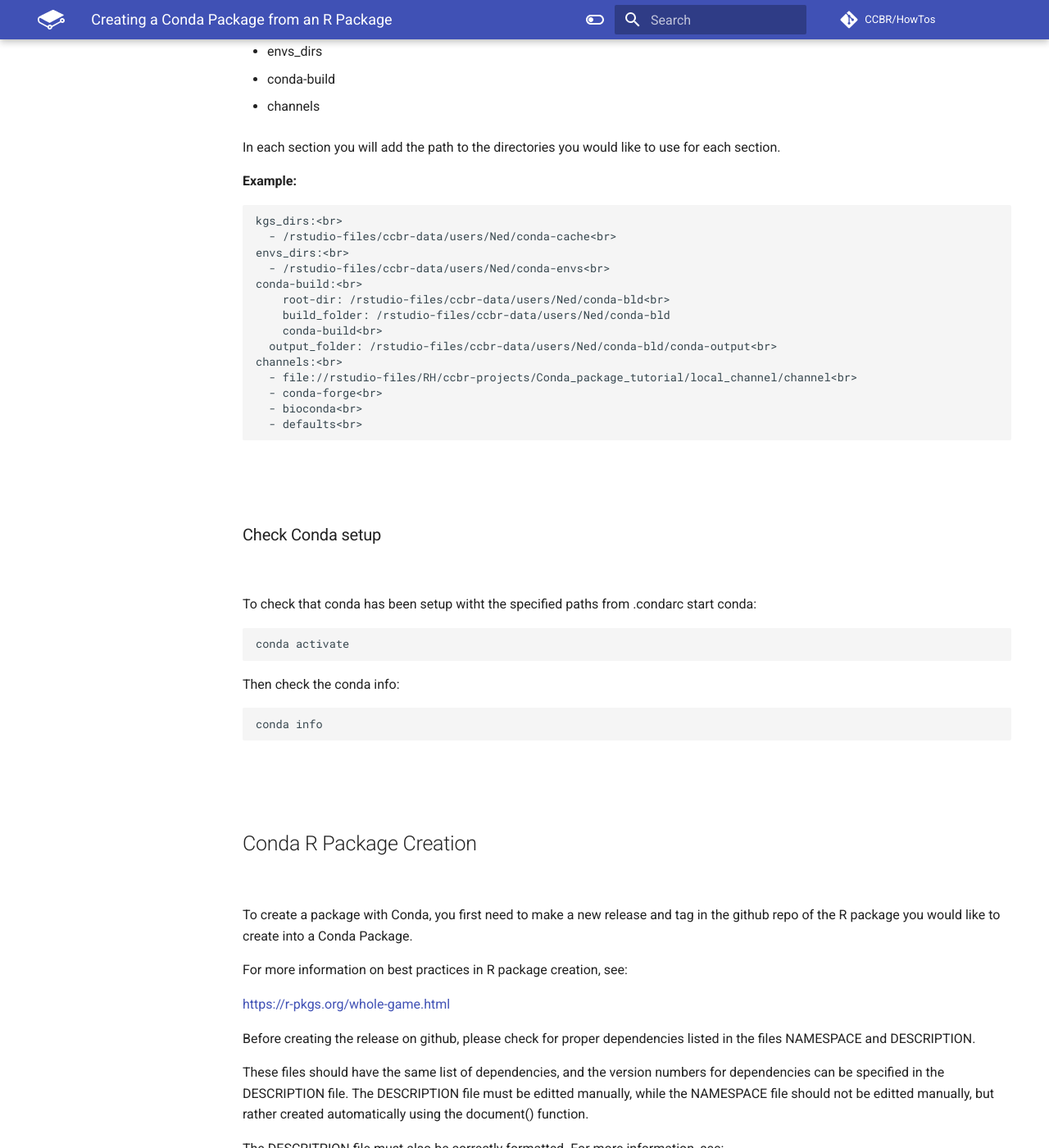
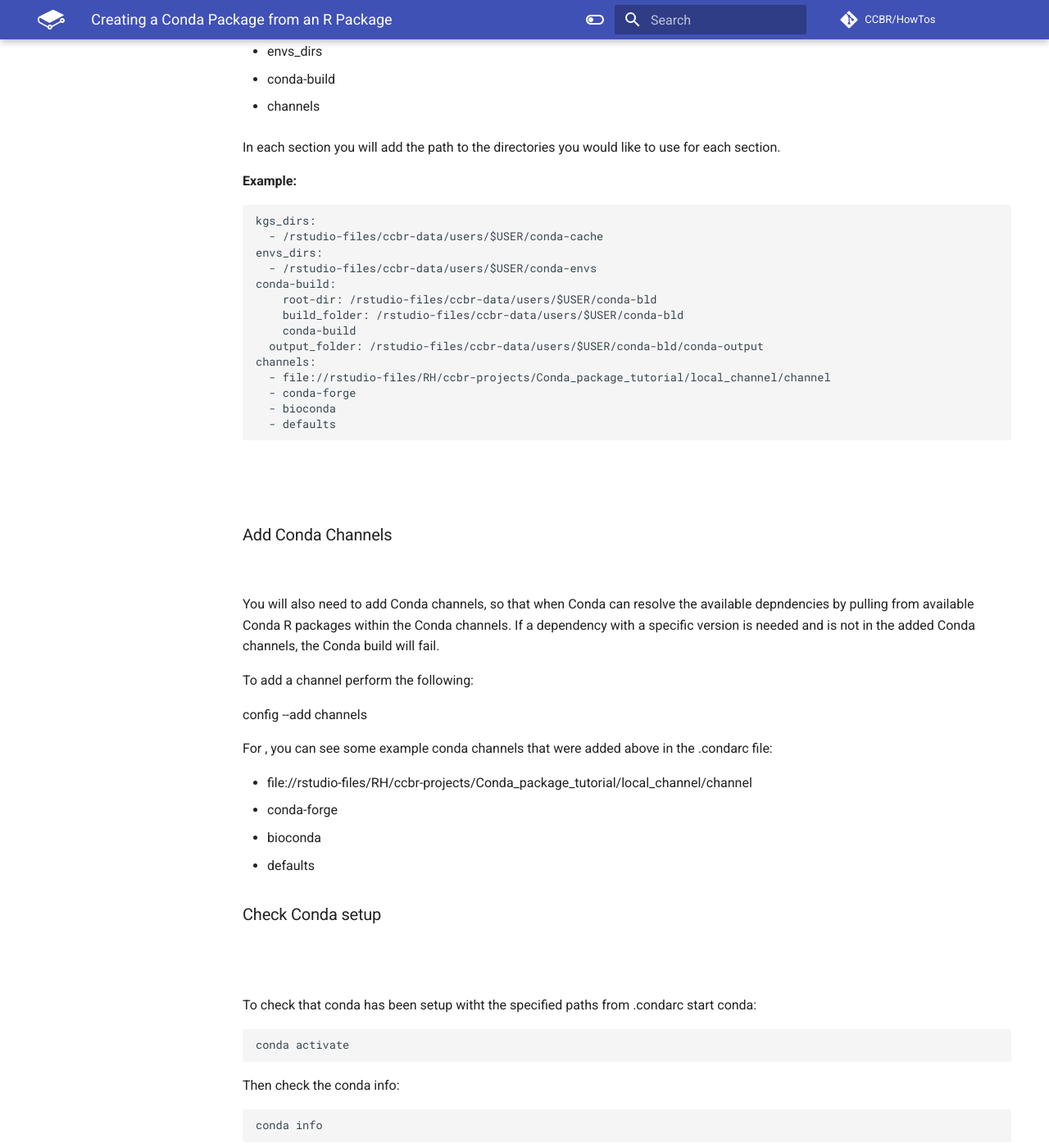
Before and after one commit to escauley/HowTos, an MkDocs documentation site: the page built from docs/Rpackage/Conda_R_package.md, in a window 1280 px wide and 1400 px high, scrolled down 1019 px. Shown: the whole window at 82% size. Built offline with MkDocs 1.6.1 and Material for MkDocs 9.7.7, drawn with Linux system fonts in a browser that asks for light colours; comment, search, counter and statistics services are not loaded; the version menu is left out; some of the changed text lies outside the part shown.

Commit message:
fix (R package doc): Corrected typos and added a small section for adding Conda channels

````diff
--- a/docs/Rpackage/Conda_R_package.md
+++ b/docs/Rpackage/Conda_R_package.md
@@ -51,27 +51,45 @@ In each section you will add the path to the directories you would like to use f
 **Example:**
 
 ```
-kgs_dirs:<br>
-  - /rstudio-files/ccbr-data/users/Ned/conda-cache<br>
-envs_dirs:<br>
-  - /rstudio-files/ccbr-data/users/Ned/conda-envs<br>
-conda-build:<br>
-    root-dir: /rstudio-files/ccbr-data/users/Ned/conda-bld<br>
-    build_folder: /rstudio-files/ccbr-data/users/Ned/conda-bld
-    conda-build<br>
-  output_folder: /rstudio-files/ccbr-data/users/Ned/conda-bld/conda-output<br>
-channels:<br>
-  - file://rstudio-files/RH/ccbr-projects/Conda_package_tutorial/local_channel/channel<br>
-  - conda-forge<br>
-  - bioconda<br>
-  - defaults<br>
+kgs_dirs:
+  - /rstudio-files/ccbr-data/users/$USER/conda-cache
+envs_dirs:
+  - /rstudio-files/ccbr-data/users/$USER/conda-envs
+conda-build:
+    root-dir: /rstudio-files/ccbr-data/users/$USER/conda-bld
+    build_folder: /rstudio-files/ccbr-data/users/$USER/conda-bld
+    conda-build
+  output_folder: /rstudio-files/ccbr-data/users/$USER/conda-bld/conda-output
+channels:
+  - file://rstudio-files/RH/ccbr-projects/Conda_package_tutorial/local_channel/channel
+  - conda-forge
+  - bioconda
+  - defaults
 ```
 
 <br>
 <br>
 
+### Add Conda Channels
+
+<br>
+
+You will also need to add Conda channels, so that when Conda can resolve the available depndencies by pulling from available Conda R packages within the Conda channels. If a dependency with a specific version is needed and is not in the added Conda channels, the Conda build will fail.
+
+To add a channel perform the following:
+
+config --add channels <channel_name>
+
+For <channel_name>, you can see some example conda channels that were added above in the .condarc file:
+
+  - file://rstudio-files/RH/ccbr-projects/Conda_package_tutorial/local_channel/channel
+  - conda-forge
+  - bioconda
+  - defaults
+
 ### Check Conda setup
 
+<br>
 <br>
 
 To check that conda has been setup witht the specified paths from .condarc start conda:
@@ -85,6 +103,20 @@ Then check the conda info:
 ```
 conda info
 ```
+
+<br>
+<br>
+
+### Setup Conda Channels
+
+<br>
+
+To build a Conda package, 'channels' are needed to supply the dependencies that are specified in the DESCRIPTION and meta.yaml files (discussed below). These R packages in these channels are also Conda packages that have been previously built as a specific version of that package and given a 'build string', a unique indentifier for the build of that specific conda package.
+
+For channels to be available to you when you build your own conda package, you first need to add them. To add a Conda channel run:
+
+
+
 
 <br>
 <br>
@@ -279,7 +311,7 @@ When the "meta.yaml" has been prepared, you can now build the Conda package.
 To do so, run the command:
 
 ```
-conda-build $r-package 2>&1|tee $build_log_name.log
+conda-build $r-package 2>&1 | tee $build_log_name.log
 ```
 
 Replace $r-package with the name of the R package folder that was created after running conda skeleton (the folder where the meta.yaml is located).
````
